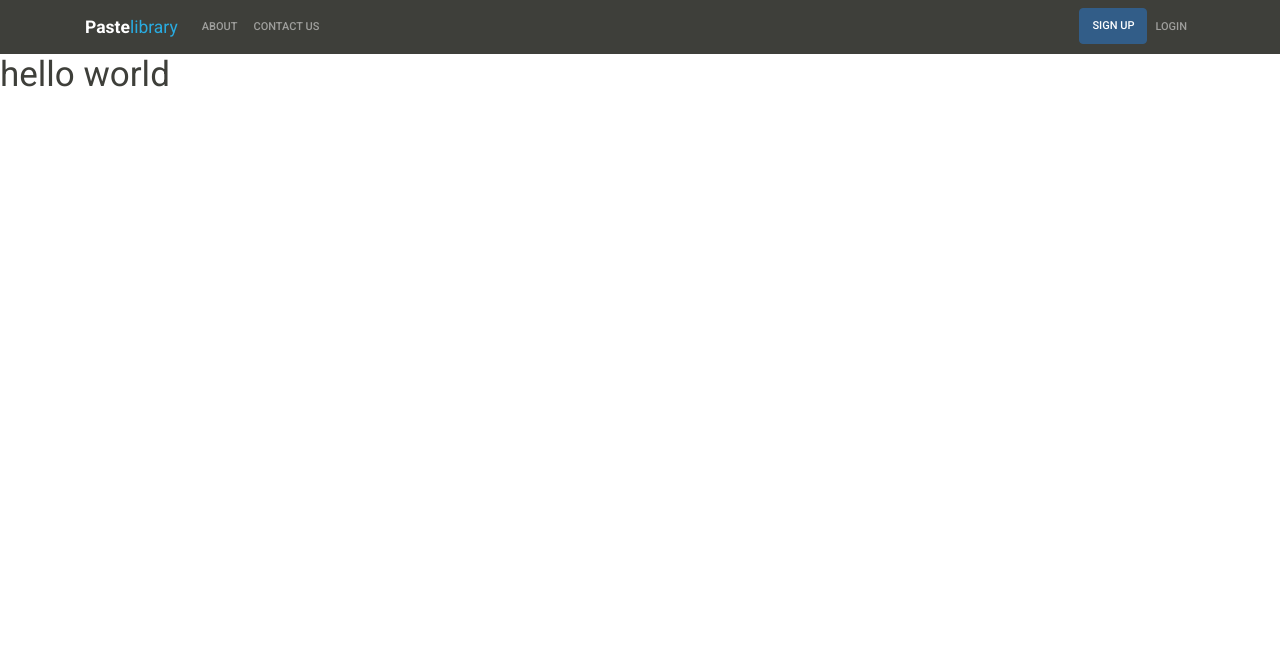
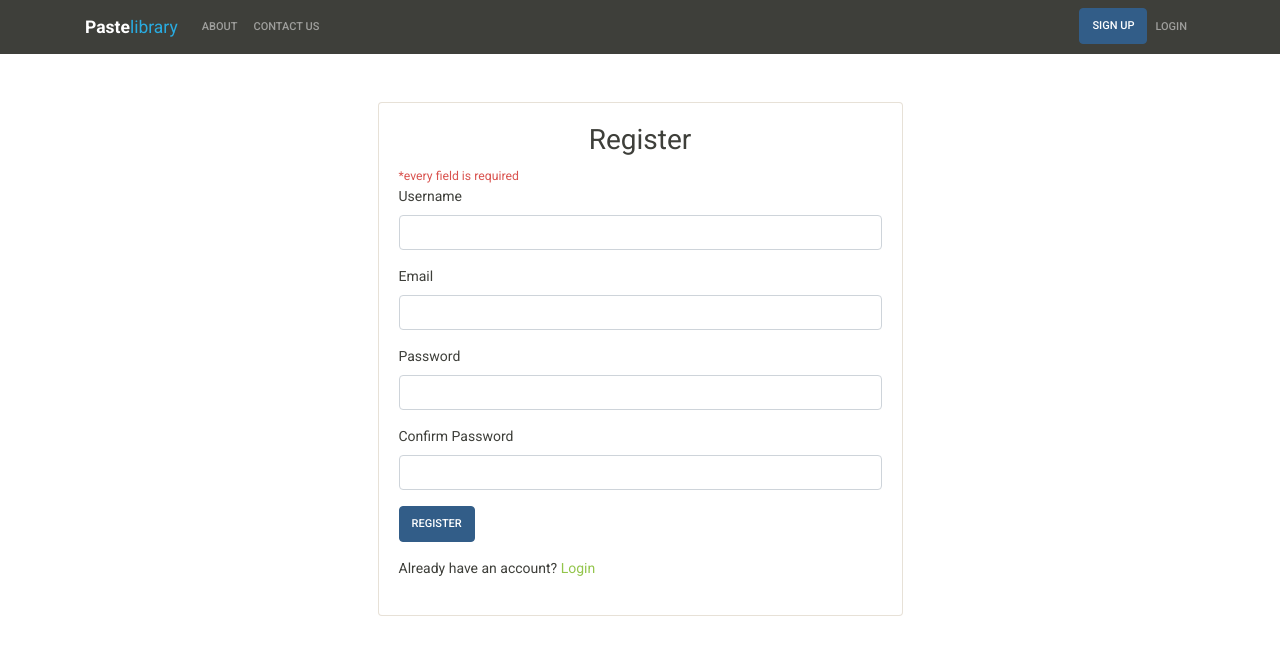
Before and after one commit to Deepak-Kharah/paste-library-mern, a React (Create React App) app in the folder client/: page /register in a window 1280 px wide. Shown: the top 654 px of the page. Built offline with nearby package versions, Linux system fonts and the light colour scheme.

Commit message:
added auth components

```diff
--- a/client/src/App.jsx
+++ b/client/src/App.jsx
@@ -1,12 +1,22 @@
 import React, { Fragment } from 'react';
+import { BrowserRouter as Router, Route, Switch } from 'react-router-dom';
 
+import Home from './components/layout/Home';
 import Navbar from './components/layout/Navbar';
+import Login from './components/auth/Login';
+import Register from './components/auth/Register';
 
 const App = () => (
-    <Fragment>
+    <Router>
         <Navbar />
-        <h1>hello world</h1>
-    </Fragment>
+        <div className="container">
+            <Route exact path="/" component={Home} />
+            <Switch>
+                <Route exact path="/login" component={Login} />
+                <Route exact path="/register" component={Register} />
+            </Switch>
+        </div>
+    </Router>
 );
 
 export default App;
--- /dev/null
+++ b/client/src/components/auth/Login.jsx
@@ -0,0 +1,61 @@
+import React, { Component } from 'react';
+import { Link } from 'react-router-dom';
+
+export class Login extends Component {
+    state = {
+        username: '',
+        password: ''
+    };
+
+    onSubmit = (e) => {
+        e.preventDefault();
+        console.log('submit');
+    };
+
+    onChange = (e) => {
+        this.setState({ [e.target.name]: e.target.value });
+    };
+
+    render() {
+        const { username, password } = this.state;
+        return (
+            <div className="col-md-6 m-auto">
+                <div className="card card-body mt-5">
+                    <h2 className="text-center">Login</h2>
+                    <form onSubmit={this.onSubmit}>
+                        <div className="form-group">
+                            <label>Username</label>
+                            <input
+                                type="text"
+                                className="form-control"
+                                name="username"
+                                onChange={this.onChange}
+                                value={username}
+                            />
+                        </div>
+                        <div className="form-group">
+                            <label>Password</label>
+                            <input
+                                type="password"
+                                name="password"
+                                className="form-control"
+                                onChange={this.onChange}
+                                value={password}
+                            />
+                        </div>
+                        <div className="form-group">
+                            <button type="submit" className="btn btn-primary">
+                                Login
+                            </button>
+                        </div>
+                        <p>
+                            Don't have an account? <Link to="/register">Register</Link>
+                        </p>
+                    </form>
+                </div>
+            </div>
+        );
+    }
+}
+
+export default Login;
--- /dev/null
+++ b/client/src/components/auth/Register.jsx
@@ -0,0 +1,94 @@
+import React, { Component } from 'react';
+import { Link } from 'react-router-dom';
+
+export class Register extends Component {
+    state = {
+        username: '',
+        email: '',
+        password: '',
+        password2: ''
+    };
+
+    onSubmit = (e) => {
+        const { password, password2 } = this.state;
+        e.preventDefault();
+        if (password !== password2) {
+            console.error('wrong password');
+        } else {
+            console.log('submit');
+        }
+    };
+
+    onChange = (e) => {
+        this.setState({ [e.target.name]: e.target.value });
+    };
+
+    render() {
+        const { username, email, password, password2 } = this.state;
+        return (
+            <div className="col-md-6 m-auto">
+                <div className="card card-body mt-5">
+                    <h2 className="text-center">Register</h2>
+                    <form onSubmit={this.onSubmit}>
+                        <small className="text-danger">*every field is required</small> <br />
+                        <div className="form-group">
+                            <label>Username</label>
+                            <input
+                                type="text"
+                                className="form-control"
+                                name="username"
+                                onChange={this.onChange}
+                                value={username}
+                                required
+                            />
+                        </div>
+                        <div className="form-group">
+                            <label>Email</label>
+                            <input
+                                type="email"
+                                name="email"
+                                className="form-control"
+                                onChange={this.onChange}
+                                value={email}
+                                required
+                            />
+                        </div>
+                        <div className="form-group">
+                            <label>Password</label>
+                            <input
+                                type="password"
+                                name="password"
+                                className="form-control"
+                                onChange={this.onChange}
+                                value={password}
+                                minLength="6"
+                                required
+                            />
+                        </div>
+                        <div className="form-group">
+                            <label>Confirm Password</label>
+                            <input
+                                type="password"
+                                name="password2"
+                                className="form-control"
+                                onChange={this.onChange}
+                                value={password2}
+                                required
+                            />
+                        </div>
+                        <div className="form-group">
+                            <button type="submit" className="btn btn-primary">
+                                Register
+                            </button>
+                        </div>
+                        <p>
+                            Already have an account? <Link to="/login">Login</Link>
+                        </p>
+                    </form>
+                </div>
+            </div>
+        );
+    }
+}
+
+export default Register;
--- /dev/null
+++ b/client/src/components/layout/Home.jsx
@@ -0,0 +1,7 @@
+import React from 'react';
+
+function Home() {
+    return <h1 className="container">I am homepage</h1>;
+}
+
+export default Home;
--- a/client/src/components/layout/Navbar.jsx
+++ b/client/src/components/layout/Navbar.jsx
@@ -1,13 +1,14 @@
 import React from 'react';
+import { Link } from 'react-router-dom';
 
 const Navbar = () => {
     return (
         <nav className="navbar navbar-expand-lg navbar-dark bg-primary">
             <div className="container">
-                <a className="navbar-brand" href="#">
+                <Link className="navbar-brand" to="/">
                     <span style={{ fontWeight: 'bold' }}>Paste</span>
                     <span className="text-info">library</span>
-                </a>
+                </Link>
                 <button
                     className="navbar-toggler"
                     type="button"
@@ -36,14 +37,14 @@ const Navbar = () => {
 
                     <ul className="navbar-nav ml-auto">
                         <li className="nav-item">
-                            <a className="btn btn-primary" href="#">
+                            <Link className="btn btn-primary" to="/register">
                                 Sign up
-                            </a>
+                            </Link>
                         </li>
                         <li>
-                            <a className="nav-link" href="#">
+                            <Link className="nav-link" to="/login">
                                 Login
-                            </a>
+                            </Link>
                         </li>
                     </ul>
                 </div>
```
